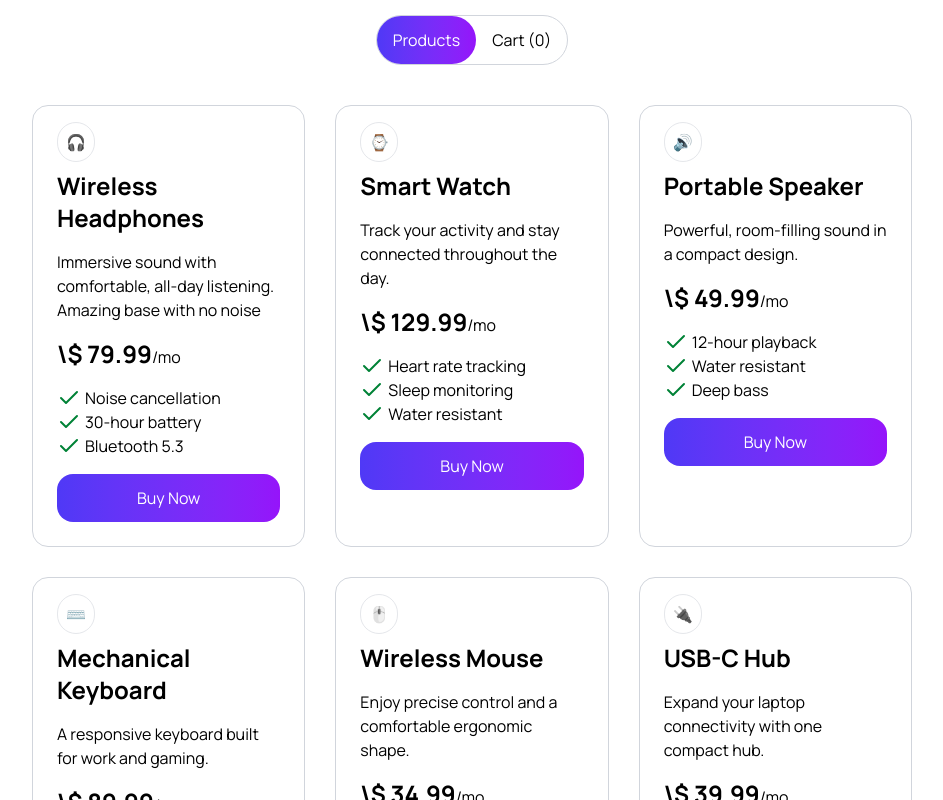
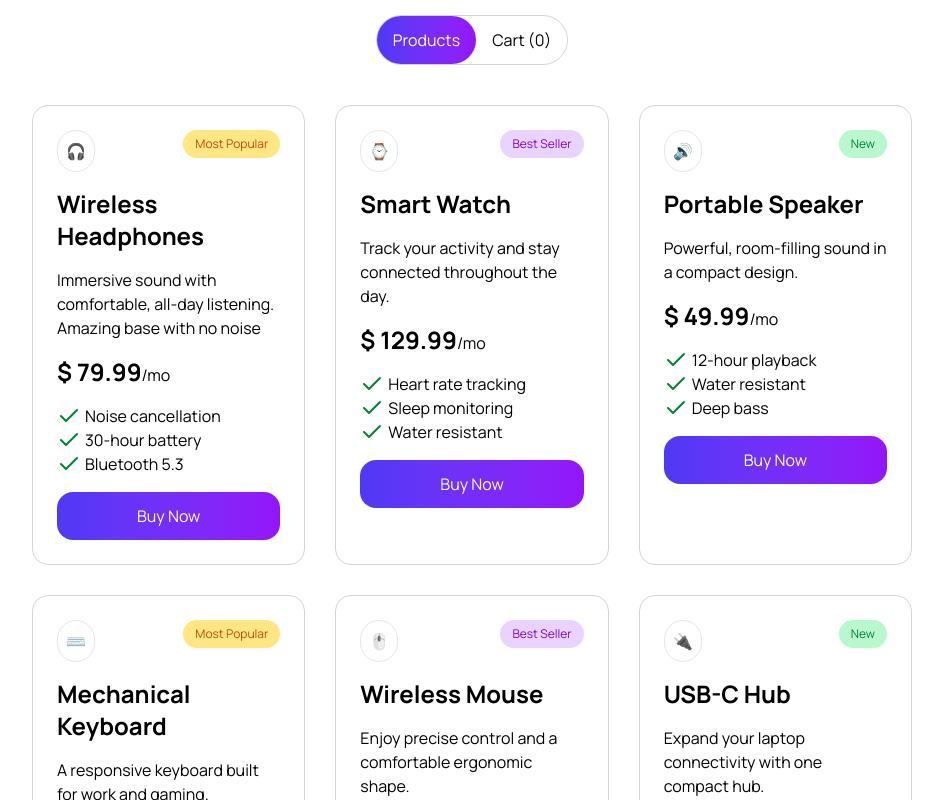
Before and after one commit to Sanvia-Ratry/Assignment-6, a React (Vite) app: page / in a window 1280 px wide. Shown: the part 820-1620 px from the top of the page, without its empty margins (168-1111 px from the left). Built offline with nearby package versions, Linux system fonts and the light colour scheme.

Commit message:
cart add, remove functionalities, badge icon done

```diff
--- a/src/App.jsx
+++ b/src/App.jsx
@@ -21,7 +21,15 @@ function App() {
   const buyBtn = (item) => {
     updateProduct([...cartProduct, item]);
     updateCart(initial + 1);
+    updatePrc(totalPrc + item.price);
   };
+  const removeHandle = (itemRemove) => {
+    updateCart(initial - 1);
+    updatePrc(totalPrc - itemRemove.price);
+    const updatedList = cartProduct.filter((item) => item.id !== itemRemove.id);
+    updateProduct(updatedList);
+  };
+  const [totalPrc, updatePrc] = useState(0);
 
   const data = use(promise);
   console.log(data);
@@ -37,6 +45,8 @@ function App() {
         buyBtn={buyBtn}
         data={data}
         activeView={activeView}
+        totalPrc={totalPrc}
+        removeHandle={removeHandle}
       ></Products>
     </>
   );
--- a/src/components/card.jsx
+++ b/src/components/card.jsx
@@ -6,16 +6,29 @@ const Card = ({ data, buyBtn, cartProduct }) => {
       <div className="grid grid-cols-3 gap-7.5">
         {data.map((item) => {
           const isAdded = cartProduct.some((cartItem) => cartItem.id === item.id);
-
+          const badge = item.badge;
           return (
             <div key={item.id} className="p-6 border border-gray-300 rounded-2xl space-y-4">
-              <div>
+              <div className="flex justify-between items-start">
                 <span className="border border-gray-200 p-2 rounded-3xl">{item.icon}</span>
+                <button
+                  className={`text-xs px-3 py-1.5 ${
+                    badge === "Most Popular"
+                      ? "bg-amber-200 text-amber-700 border border-none rounded-full"
+                      : badge === "New"
+                        ? "bg-green-200 text-green-700 border border-none rounded-full"
+                        : badge === "Best Seller"
+                          ? "bg-purple-200 text-purple-700 border border-none rounded-full"
+                          : "hidden"
+                  }`}
+                >
+                  {item.badge}
+                </button>
               </div>
               <h2 className="font-bold text-2xl">{item.name}</h2>
               <p>{item.description}</p>
               <h2>
-                <span className="font-bold text-2xl">\$ {item.price}</span>/mo
+                <span className="font-bold text-2xl">$ {item.price}</span>/mo
               </h2>
 
               <ul>
--- a/src/components/cartProduct.jsx
+++ b/src/components/cartProduct.jsx
@@ -1,7 +1,57 @@
-const CartProduct = ({ cartProduct }) => {
+import { ShoppingCart } from "lucide-react";
+
+const CartProduct = ({ cartProduct, totalPrc, removeHandle }) => {
+  const total = totalPrc.toFixed(2);
   return (
-    <div>
-      <h2> this is working....{cartProduct.length}</h2>
+    <div className="border border-gray-300 rounded-3xl p-10 space-y-4">
+      <h2 className="font-bold text-2xl">Your Cart</h2>
+      {cartProduct.length > 0 ? (
+        <>
+          <div className="grid grid-cols-1 gap-2">
+            {cartProduct.map((item) => {
+              return (
+                <div
+                  key={item.id}
+                  className="p-5 border border-gray-200 bg-[#F9FAFC] flex justify-between items-center rounded-3xl"
+                >
+                  <div className="flex items-center gap-4">
+                    <div className="border border-none p-2 bg-white rounded-full">{item.icon}</div>
+                    <div>
+                      <h2 className="font-semibold text-xl">{item.name}</h2>
+                      <p className="text-[#627382]">
+                        <span>$</span>
+                        {item.price}
+                      </p>
+                    </div>
+                  </div>
+                  <div>
+                    <button
+                      onClick={() => removeHandle(item)}
+                      className="font-bold text-red-600 cursor-pointer"
+                    >
+                      remove
+                    </button>
+                  </div>
+                </div>
+              );
+            })}
+          </div>
+          <div className="flex justify-between">
+            <h2 className="text-[#627382]">Total:</h2>
+            <h2 className="font-bold">
+              $<span>{total}</span>
+            </h2>
+          </div>
+          <button className="w-full text-white px-4 py-3 border border-none bg-linear-to-r from-[#4F39F6] to-[#9514FA] rounded-3xl">
+            Proceed to checkout
+          </button>
+        </>
+      ) : (
+        <div className="flex flex-col justify-center items-center text-gray-400 gap-2 p-8">
+          <ShoppingCart className="w-12 h-12"></ShoppingCart>
+          <h2>Your cart is currently empty.</h2>
+        </div>
+      )}
     </div>
   );
 };
--- a/src/components/products.jsx
+++ b/src/components/products.jsx
@@ -1,7 +1,17 @@
 import Card from "./card";
 import CartProduct from "./cartProduct";
 
-const Products = ({ data, buyBtn, Count, cartProduct, productBtn, cartBtn, activeView }) => {
+const Products = ({
+  data,
+  buyBtn,
+  Count,
+  cartProduct,
+  productBtn,
+  cartBtn,
+  activeView,
+  totalPrc,
+  removeHandle,
+}) => {
   return (
     <>
       <div className="px-50 py-30 flex flex-col gap-10">
@@ -43,7 +53,13 @@ const Products = ({ data, buyBtn, Count, cartProduct, productBtn, cartBtn, activ
           <Card cartProduct={cartProduct} buyBtn={buyBtn} data={data}></Card>
         )}
 
-        {activeView === "cartView" && <CartProduct cartProduct={cartProduct}></CartProduct>}
+        {activeView === "cartView" && (
+          <CartProduct
+            removeHandle={removeHandle}
+            totalPrc={totalPrc}
+            cartProduct={cartProduct}
+          ></CartProduct>
+        )}
       </div>
     </>
   );
```
